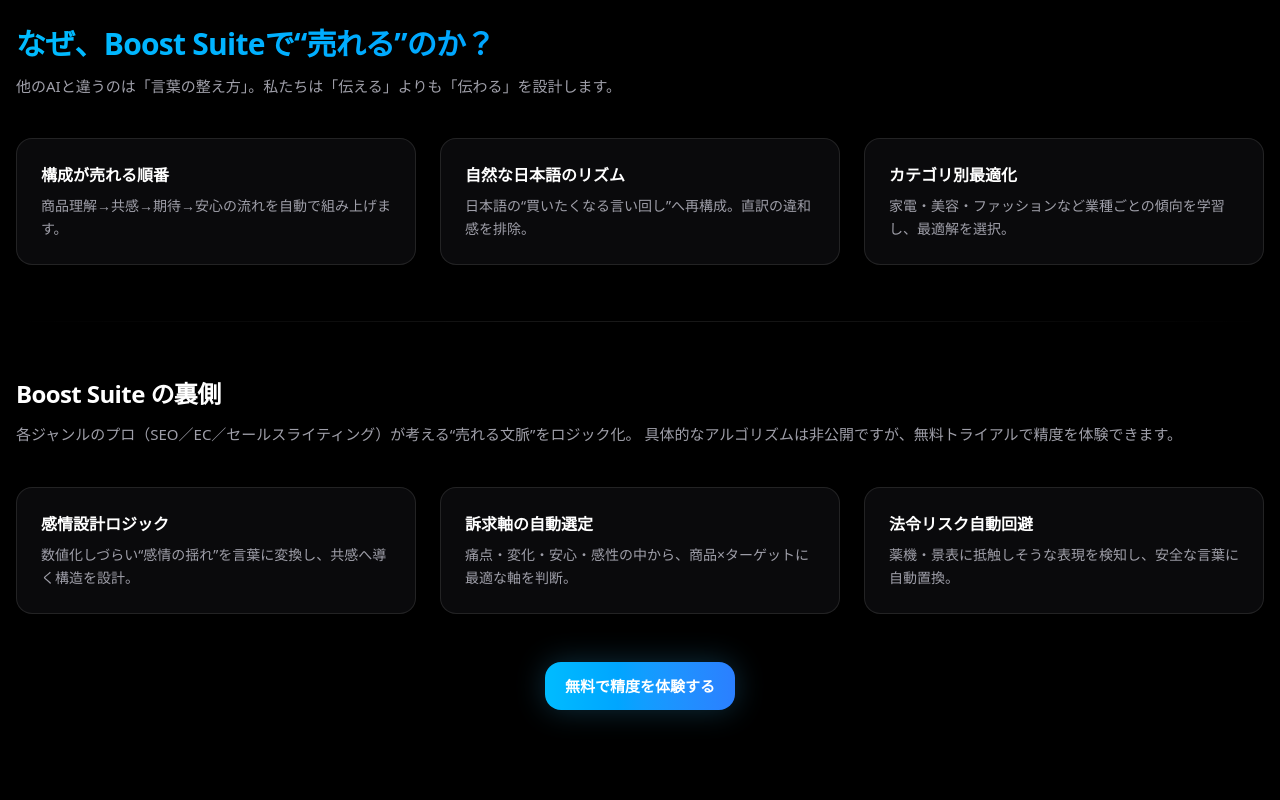
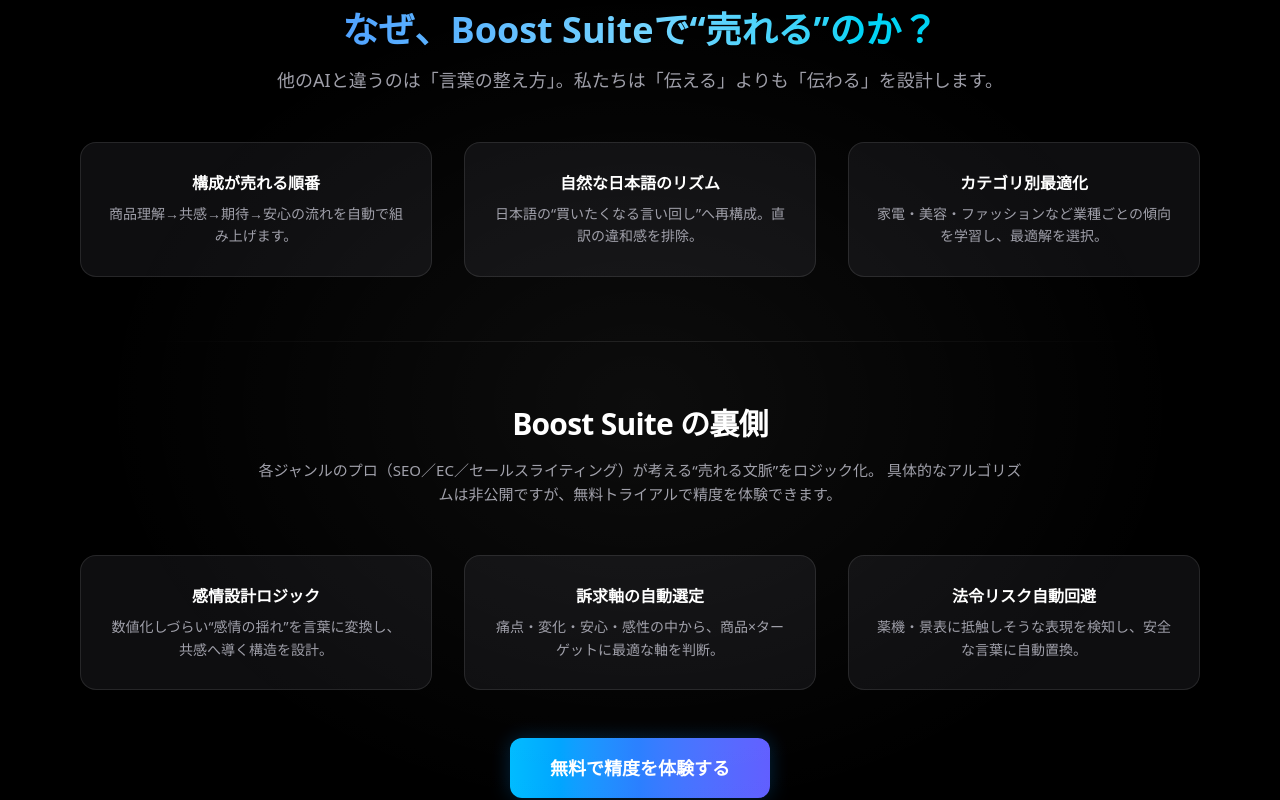
Before and after one commit to Waltz0820/boostsuite-app, a Next.js app: page / in a window 1280 px wide. Shown: the part 2060-2860 px from the top of the page. Built offline with nearby package versions, Linux system fonts and the light colour scheme.

Commit message:
feat: 変更内容

```diff
--- a/app/components/WhyAndBehind.tsx
+++ b/app/components/WhyAndBehind.tsx
@@ -1,51 +1,81 @@
 // app/components/WhyAndBehind.tsx
-export default function WhyAndBehind() {
-  const WHY = [
+"use client";
+
+type Item = { title: string; body: string };
+
+const WHY: Item[] = [
   { title: "構成が売れる順番", body: "商品理解→共感→期待→安心の流れを自動で組み上げます。" },
   { title: "自然な日本語のリズム", body: "日本語の“買いたくなる言い回し”へ再構成。直訳の違和感を排除。" },
   { title: "カテゴリ別最適化", body: "家電・美容・ファッションなど業種ごとの傾向を学習し、最適解を選択。" },
 ];
-  const BEHIND = [
+
+const BEHIND: Item[] = [
   { title: "感情設計ロジック", body: "数値化しづらい“感情の揺れ”を言葉に変換し、共感へ導く構造を設計。" },
   { title: "訴求軸の自動選定", body: "痛点・変化・安心・感性の中から、商品×ターゲットに最適な軸を判断。" },
   { title: "法令リスク自動回避", body: "薬機・景表に抵触しそうな表現を検知し、安全な言葉に自動置換。" },
 ];
 
-  const MonoCard = (i: {title:string; body:string}) => (
-    <div className="card">
-      <div className="card-title">{i.title}</div>
-      <p className="card-desc">{i.body}</p>
+function Card({ title, body }: Item) {
+  return (
+    <div className="rounded-2xl border border-white/10 bg-zinc-900/60 backdrop-blur p-6 md:p-7 transition hover:bg-zinc-900/70">
+      <div className="font-semibold text-white">{title}</div>
+      <p className="mt-2 text-sm leading-relaxed text-zinc-400">{body}</p>
     </div>
   );
+}
 
+export default function WhyAndBehind() {
   return (
-    <section className="section">
-      <div className="container">
-        <h2 className="h2 mb-3">なぜ、Boost Suiteで“売れる”のか？</h2>
-        <p className="lead mb-10">
+    <section className="relative overflow-hidden bg-black py-24 text-white">
+      <div className="mx-auto max-w-6xl px-4 text-center">
+        {/* 見出し（BAと同じグラデ） */}
+        <h2 className="mb-4 text-3xl font-bold md:text-4xl">
+          <span className="bg-gradient-to-r from-blue-400 via-sky-300 to-cyan-400 bg-clip-text text-transparent">
+            なぜ、Boost Suiteで“売れる”のか？
+          </span>
+        </h2>
+        <p className="mx-auto mb-12 max-w-3xl text-base text-zinc-400 md:text-lg">
           他のAIと違うのは「言葉の整え方」。私たちは「伝える」よりも「伝わる」を設計します。
         </p>
 
-        <div className="grid md:grid-cols-3 gap-6">
-          {WHY.map((i) => <MonoCard key={i.title} {...i} />)}
+        {/* WHY */}
+        <div className="mb-16 grid gap-8 md:grid-cols-3">
+          {WHY.map((i) => (
+            <Card key={i.title} {...i} />
+          ))}
         </div>
 
-        <div className="my-14 h-px bg-gradient-to-r from-transparent via-white/10 to-transparent" />
+        {/* 小さな区切り線（BAのリズムに合わせて薄く） */}
+        <div className="mx-auto mb-16 h-px w-full max-w-5xl bg-gradient-to-r from-transparent via-white/10 to-transparent" />
 
-        <h3 className="h3 mb-3">Boost Suite の裏側</h3>
-        <p className="lead mb-10">
+        {/* 裏側 */}
+        <h3 className="mb-4 text-2xl font-bold tracking-tight text-white md:text-3xl">
+          Boost Suite の裏側
+        </h3>
+        <p className="mx-auto mb-12 max-w-3xl text-[15px] leading-relaxed text-zinc-400">
           各ジャンルのプロ（SEO／EC／セールスライティング）が考える“売れる文脈”をロジック化。
           具体的なアルゴリズムは非公開ですが、無料トライアルで精度を体験できます。
         </p>
 
-        <div className="grid md:grid-cols-3 gap-6">
-          {BEHIND.map((i) => <MonoCard key={i.title} {...i} />)}
+        <div className="grid gap-8 md:grid-cols-3">
+          {BEHIND.map((i) => (
+            <Card key={i.title} {...i} />
+          ))}
         </div>
 
-        <div className="text-center mt-12">
-          <a href="/tool" className="btn btn-primary">無料で精度を体験する</a>
+        {/* CTA（BAと同じボタン設計） */}
+        <div className="mt-12 flex flex-col items-center gap-3">
+          <a
+            href="/tool"
+            className="inline-block rounded-xl bg-gradient-to-r from-sky-400 via-blue-500 to-indigo-500 px-10 py-4 text-lg font-semibold text-white shadow-[0_0_20px_rgba(0,150,255,0.25)] transition-all hover:shadow-[0_0_25px_rgba(0,180,255,0.35)]"
+          >
+            無料で精度を体験する
+          </a>
         </div>
       </div>
+
+      {/* 背景ノイズ（BAと同トーン） */}
+      <div className="pointer-events-none absolute inset-0 bg-[radial-gradient(ellipse_at_center,rgba(255,255,255,0.05),transparent_60%)]" />
     </section>
   );
 }
```
Lines whose indentation alone changed are shown as unchanged.
